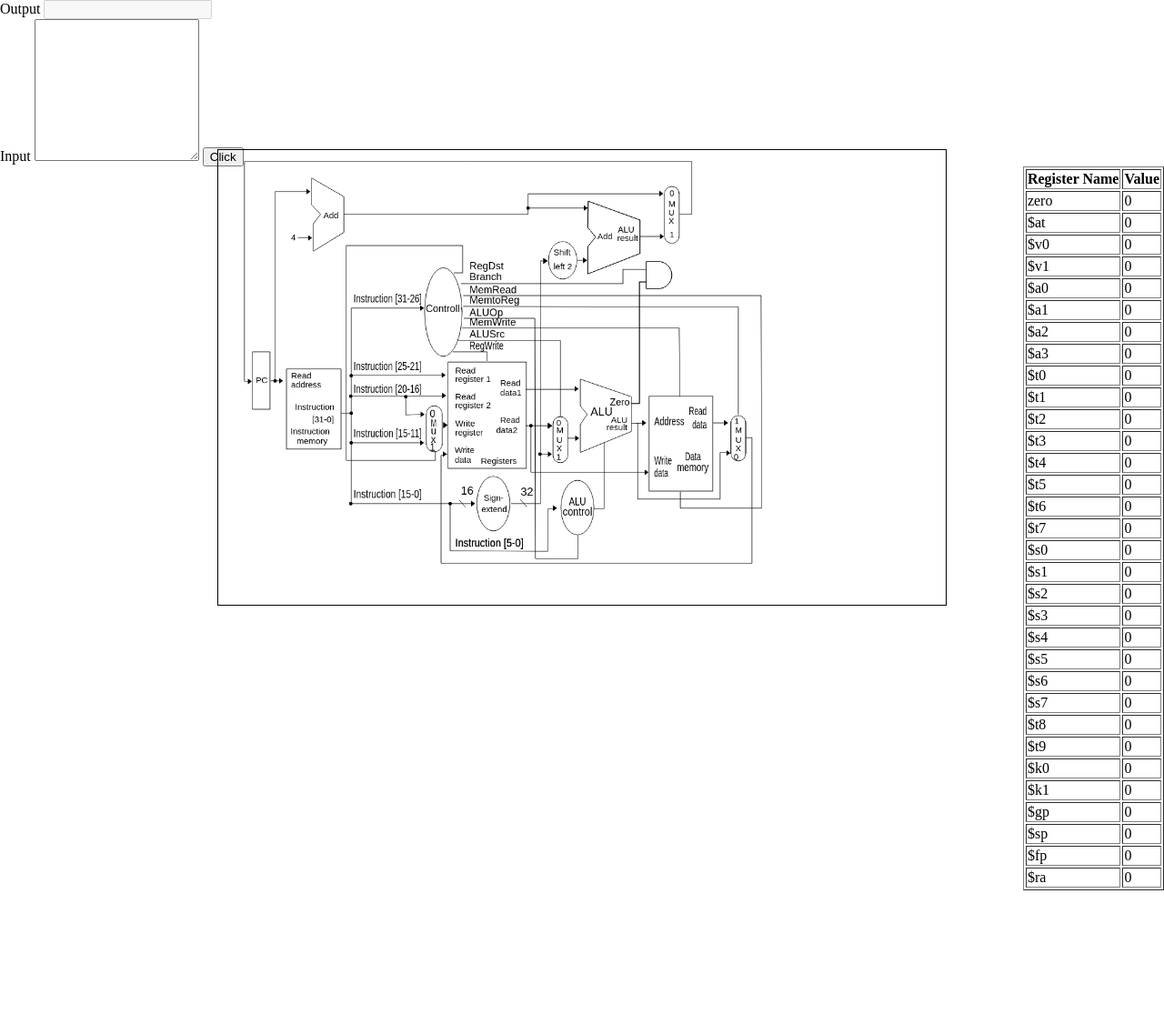
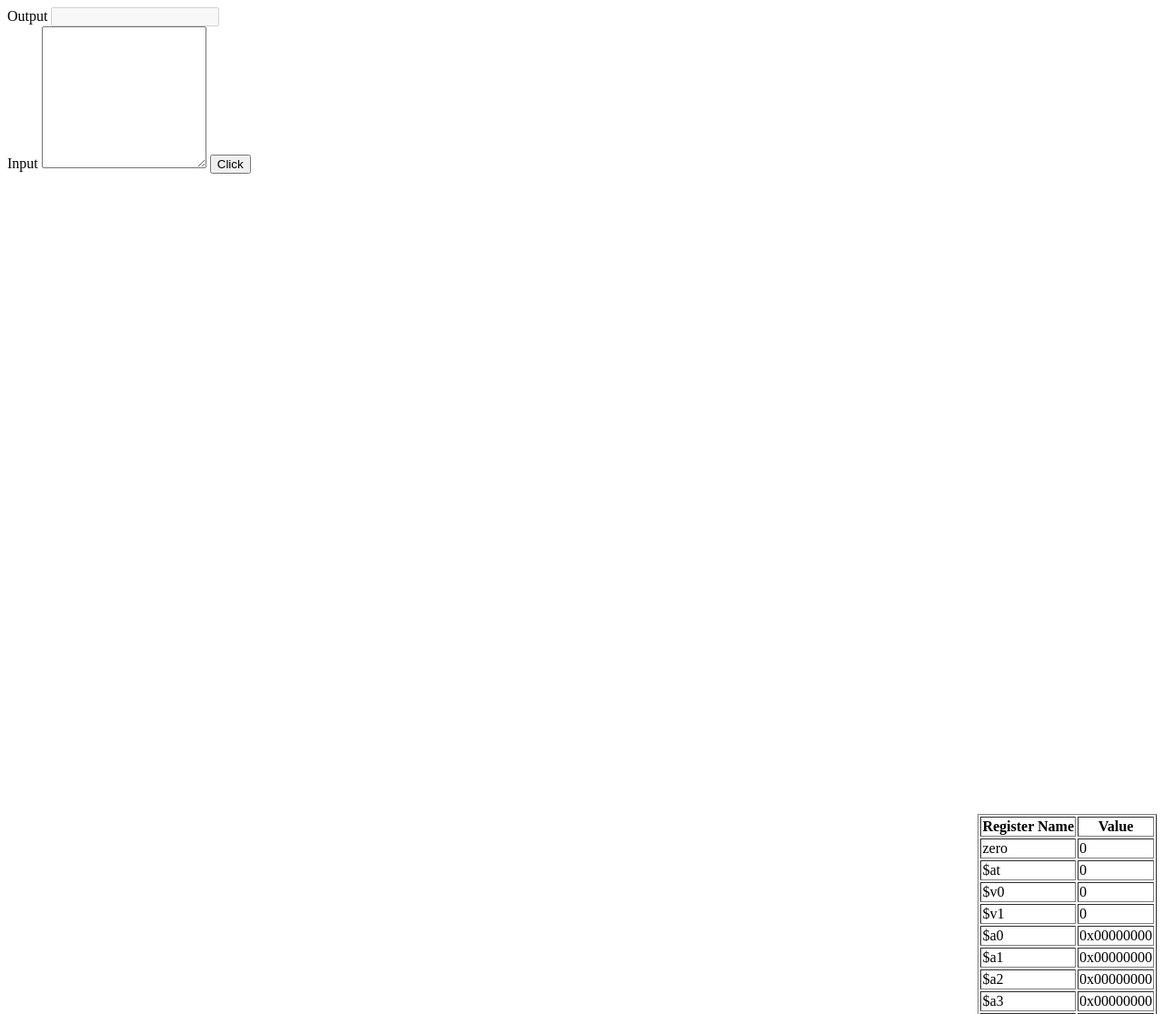
Before and after one commit to samahAlbast/mips, a plain HTML site: page index.html in a window 1280 px wide. Shown: the top 1115 px of the page at 91% size. Before the commit the page ends 979 px from the top, so only its background shows below. Drawn offline with Linux system fonts and the light colour scheme.

Commit message:
update html file

```diff
--- a/index.html
+++ b/index.html
@@ -3,28 +3,16 @@
   <head>
       <meta charset="UTF-8">
       <meta name="viewport" content="width=device-width, initial-scale=1.0">
-    <title>canvas-rsize</title>
-    <style type="text/css">
+      <title>Mips</title>
+      <link rel="stylesheet" href="CSS.css">
+      <style>
         canvas{
-            padding: 0;
-            margin: auto;
-            display: block;
-             width: 800px;
-            height: 500px;
-            position: absolute;
-            top: 30px;
-            bottom: 0;
-            left: 0;
-            right: 0;
-            border:1px solid black ;
+          width: 1200px;
+          height: 700px;
         }
-        body{
-            margin:0;
-        }
-
-
       </style>
   </head>
+
   <body>
     <div class = "outputText">
       <label for="outputArea">Output</label>
@@ -41,148 +29,150 @@
     </div>
 
 
-
-
-
-
-    <table align = "right", border=1 >
+    <div class = "Table">
+      <table align = "right" border=1 id="lowerTable">
           <tr>
             <th> Register Name</th>
             <th>Value</th>
           </tr>
           <tr>
             <td>zero</td>
-            <td>0</td>
+            <td id = "$zer0">0</td>
           </tr>
           <tr>
             <td>$at</td>
-            <td>0</td>
+            <td id="$at">0</td>
           </tr>
           <tr>
             <td>$v0</td>
-            <td>0</td>
+            <td id="$v0">0</td>
           </tr>
           <tr>
             <td>$v1</td>
-            <td>0</td>
+            <td id ="$v1">0</td>
           </tr>
           <tr>
             <td>$a0</td>
-            <td>0</td>
+            <td id="$a0">0x00000000</td>
           </tr>
           <tr>
             <td>$a1</td>
-            <td>0</td>
+            <td id="$a1">0x00000000</td>
           </tr>
           <tr>
             <td>$a2</td>
-            <td>0</td>
+            <td id="$a2">0x00000000</td>
           </tr>
           <tr>
             <td>$a3</td>
-            <td>0</td>
+            <td id ="$a3">0x00000000</td>
           </tr>
           <tr>
             <td>$t0</td>
-            <td>0</td>
+            <td id="$t0">0</td>
           </tr>
           <tr>
             <td>$t1</td>
-            <td>0</td>
+            <td id= "$t1">0</td>
           </tr>
           <tr>
             <td>$t2</td>
-            <td>0</td>
+            <td id="$t2">0</td>
           </tr>
           <tr>
             <td>$t3</td>
-            <td>0</td>
+            <td id="$t3">0</td>
           </tr>
           <tr>
             <td>$t4</td>
-            <td>0</td>
+            <td id="$t4">0</td>
           </tr>
           <tr>
               <td>$t5</td>
-            <td>0</td>
+              <td id="$t5">0</td>
             </tr>
             <tr>
               <td>$t6</td>
-            <td>0</td>
+              <td id="$t6">0</td>
             </tr>
             <tr>
               <td>$t7</td>
-            <td>0</td>
+              <td id="$t7">0</td>
             </tr>
             <tr>
               <td>$s0</td>
-            <td>0</td>
+              <td id = "$s0">0</td>
             </tr>
             <tr>
               <td>$s1</td>
-            <td>0</td>
+              <td id ="$s1">0</td>
             </tr>
             <tr>
               <td>$s2</td>
-            <td>0</td>
+              <td id = "$s2">0</td>
             </tr>
             <tr>
               <td>$s3</td>
-            <td>0</td>
+              <td id = "$s3">0</td>
             </tr>
             <tr>
               <td>$s4</td>
-            <td>0</td>
+              <td id = "$s4">0</td>
             </tr>
             <tr>
               <td>$s5</td>
-            <td>0</td>
+              <td id = "$s5">0</td>
           </tr>
           <tr>
             <td>$s6</td>
-            <td>0</td>
+            <td id ="$s6">0</td>
           </tr>
           <tr>
             <td>$s7</td>
-            <td>0</td>
+            <td id = "$s7">0</td>
           </tr>
           <tr>
             <td>$t8</td>
-            <td>0</td>
+            <td id = "$t8">0</td>
           </tr>
           <tr>
               <td>$t9</td>
-            <td>0</td>
+              <td id = "$t9">0</td>
             </tr>
             <tr>
               <td>$k0</td>
-            <td>0</td>
+              <td id = "$k0">0</td>
             </tr>
             <tr>
               <td>$k1</td>
-            <td>0</td>
+              <td id ="$k1">0</td>
             </tr>
             <tr>
               <td>$gp</td>
-            <td>0</td>
+              <td id = "$gp">0</td>
           </tr>
           <tr>
             <td>$sp</td>
-            <td>0</td>
+            <td id = "$sp">0</td>
           </tr>
           <tr>
             <td>$fp</td>
-            <td>0</td>
+            <td id = "$fp">0</td>
           </tr>
           <tr>
             <td>$ra</td>
-            <td>0</td>
+            <td id = "$ra">0</td>
           </tr>
         </table>
-    <canvas></canvas>
-    <script src="canvas.js"></script>
-    <script src="map.js"></script>
+
+      </div>
+
+
+
+      <script src="path.js"></script>
+      <!-- <script src="java.js"></script> -->
       <script src="converter.js"></script>
+      <script src="Map.js"></script>
+
     </body>
-
     </html>
```
Lines whose indentation alone changed are shown as unchanged.
